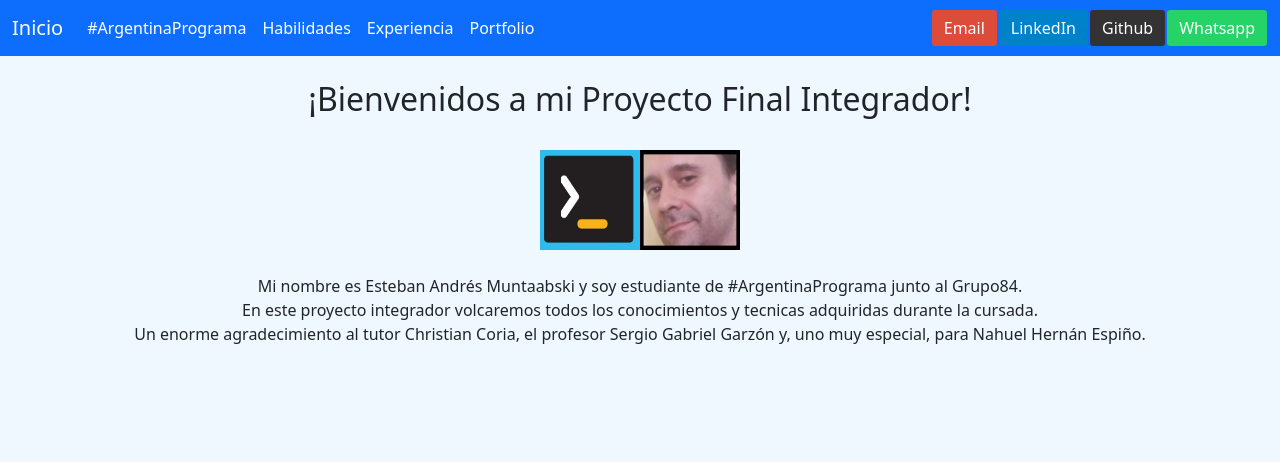
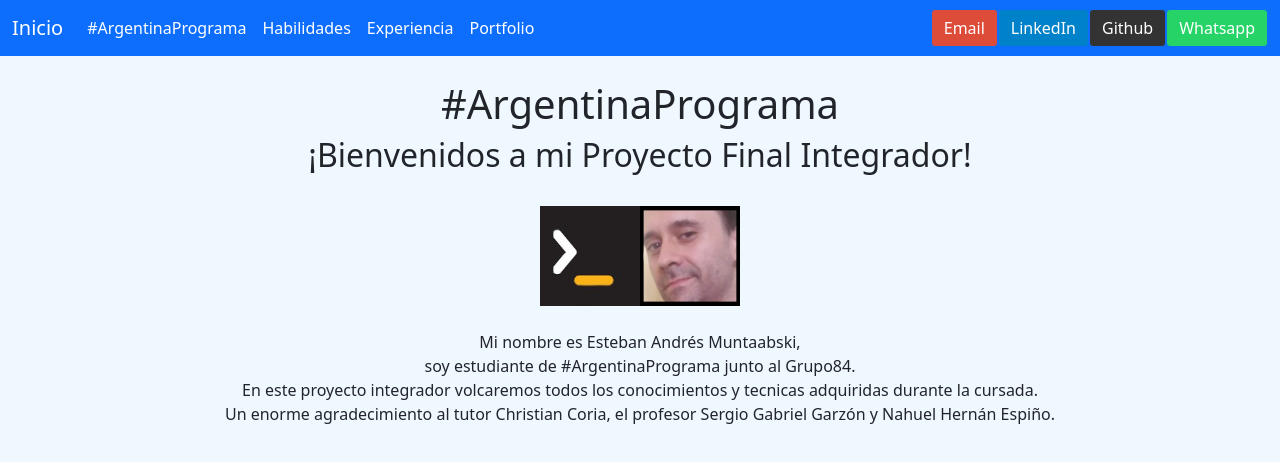
Before and after one commit to Emuntaa/ProyectoFinal_EstebanMuntaabski, an Angular app in the folder ProyectoFinal/: page / in a window 1280 px wide. Shown: the top 462 px of the page. Built offline with nearby package versions, Linux system fonts and the light colour scheme.

Commit message:
Start configuration of links; Logo icon changed.

```diff
--- a/ProyectoFinal/src/app/components/header/header.component.html
+++ b/ProyectoFinal/src/app/components/header/header.component.html
@@ -7,7 +7,7 @@
 <a class="navbar-brand" href="#">Inicio</a>
 <ul class="navbar-nav me-auto mb-2 mb-lg-0">
 <li class="nav-item">
-<a class="nav-link active" aria-current="page" href="#">#ArgentinaPrograma</a>
+<a class="nav-link active" href="https://www.argentina.gob.ar/produccion/transformacion-digital-y-economia-del-conocimiento/argentina-programa">#ArgentinaPrograma</a>
 </li>
 <li class="nav-item">
 <a class="nav-link active" href="#">Habilidades</a>
@@ -21,31 +21,28 @@
 </ul>
 </div>
 <!-- Google -->
-<a class="btn btn-primary" style="background-color: #dd4b39;" href="#!" role="button">
-  <i class="fab fa-google"></i>
-Email</a>
+<a class="btn btn-primary" style="background-color: #dd4b39;" href="https://mail.google.com/mail/?view=cm&fs=1&to=emuntaa@gmail.com" role="button">
+<i class="fab fa-google"></i>Email</a>
 <!-- Linkedin -->
 <a class="btn btn-primary" style="background-color: #0082ca;" href="#!" role="button">
-<i class="fab fa-linkedin-in"></i>
-LinkedIn</a>
+<i class="fab fa-linkedin-in"></i>LinkedIn</a>
 <!-- Github -->
 <a class="btn btn-primary" style="background-color: #333333;" href="#!" role="button">
-  <i class="fab fa-github"></i
->Github</a>
+<i class="fab fa-github"></i>Github</a>
 <!-- Whatsapp -->
-<a class="btn btn-primary" style="background-color: #25d366;" href="#!" role="button">
-<i class="fab fa-whatsapp"></i
->Whatsapp</a>
+<a class="btn btn-primary" style="background-color: #25d366;" href="https://wa.me/01122405627" role="button">
+<i class="fab fa-whatsapp"></i>Whatsapp</a>
 </div>
 </nav>
 <section class="banner">
 <div>
 <br>
+<h1>#ArgentinaPrograma</h1>
 <h2>¡Bienvenidos a mi Proyecto Final Integrador!</h2>
 <br>
 <a><app-logo-argprog></app-logo-argprog></a>
-<a><br><br>Mi nombre es Esteban Andrés Muntaabski y soy estudiante de #ArgentinaPrograma junto al Grupo84.
+<a><br><br>Mi nombre es Esteban Andrés Muntaabski,<br> soy estudiante de #ArgentinaPrograma junto al Grupo84.
 <br>En este proyecto integrador volcaremos todos los conocimientos y tecnicas adquiridas durante la cursada.
-<br>Un enorme agradecimiento al tutor Christian Coria, el profesor Sergio Gabriel Garzón y, uno muy especial, para Nahuel Hernán Espiño.</a>
+<br>Un enorme agradecimiento al tutor Christian Coria, el profesor Sergio Gabriel Garzón y Nahuel Hernán Espiño.</a>
 </div>
 </section>
```
Also changed, not shown: ProyectoFinal/src/assets/logoARGPROG.jpg.
